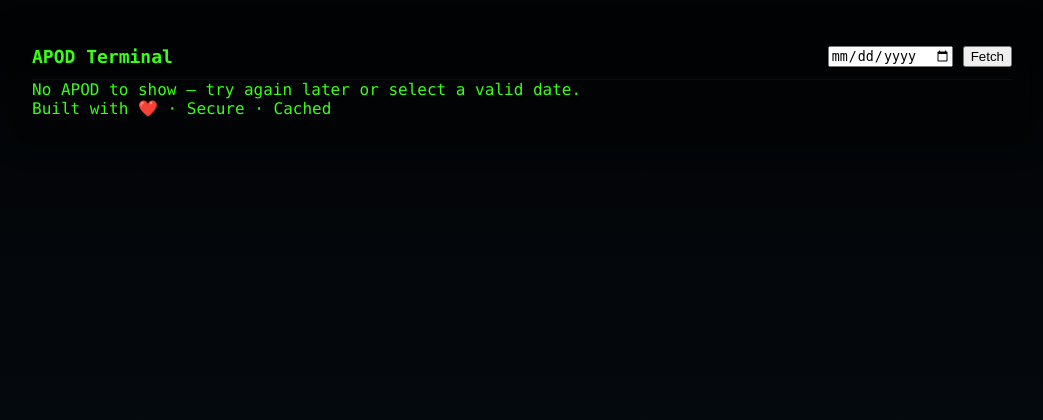
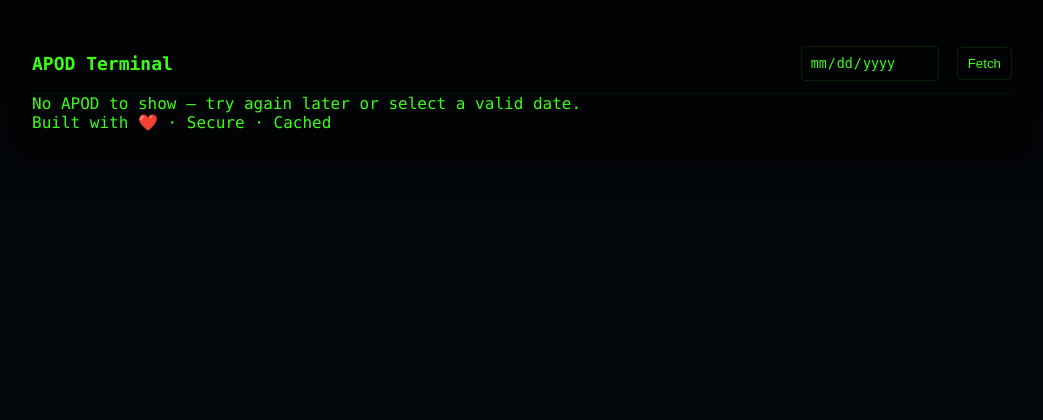
Before and after one commit to FairozAhmadSheikh/NASA_Apod, a Python web app: template templates/index.html in a window 1280 px wide. Shown: the top 420 px of the page, without its empty margins (118-1161 px from the left). Run offline with Jinja, Linux system fonts and the light colour scheme; the template is opened without the code that fills it, so the values that code supplies are empty.

Commit message:
css added for date from input, button , card

```diff
--- a/static/css/style.css
+++ b/static/css/style.css
@@ -32,3 +32,38 @@ body {
   margin: 0;
   color: var(--accent);
 }
+.date-form input[type="date"] {
+  background: transparent;
+  border: 1px solid rgba(57, 255, 20, 0.12);
+  padding: 8px;
+  border-radius: 4px;
+  color: var(--accent);
+}
+.date-form button {
+  margin-left: 8px;
+  padding: 8px 10px;
+  border-radius: 4px;
+  border: 1px solid rgba(57, 255, 20, 0.12);
+  background: transparent;
+  color: var(--accent);
+  cursor: pointer;
+}
+.apod-card {
+  margin-top: 18px;
+  background: linear-gradient(
+    180deg,
+    rgba(255, 255, 255, 0.02),
+    rgba(255, 255, 255, 0.005)
+  );
+  padding: 16px;
+  border-radius: 6px;
+}
+.apod-card h2 {
+  margin: 6px 0 12px 0;
+  font-size: 20px;
+}
+.apod-card .date {
+  font-size: 12px;
+  color: var(--muted);
+  margin-left: 8px;
+}
```
